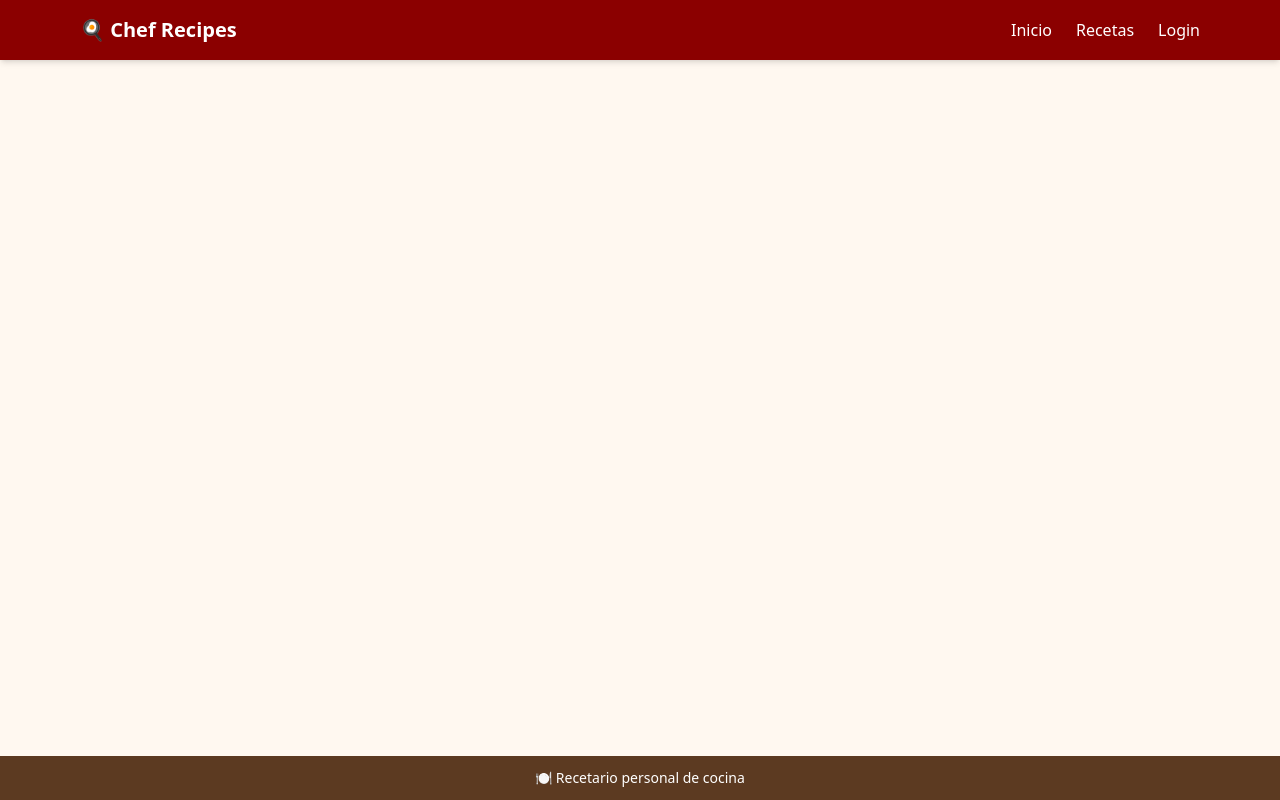
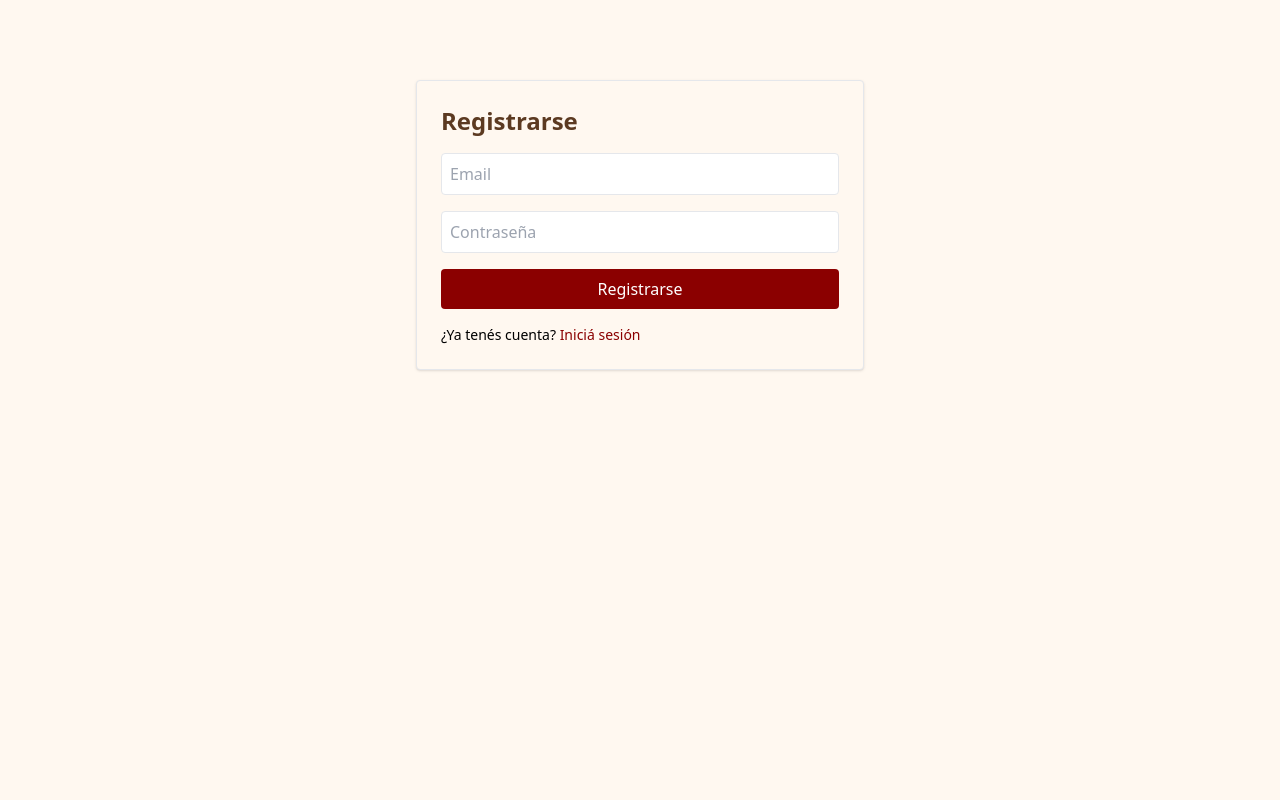
Before and after one commit to Cristian84Molina/Front-Chef-Recipes, a React (Vite) app: page /register in a window 1280 px wide. Built offline with nearby package versions, Linux system fonts and the light colour scheme.

Commit message:
modificacion Login 1

```diff
--- a/src/App.jsx
+++ b/src/App.jsx
@@ -1,30 +1,34 @@
-import { BrowserRouter as Router, Routes, Route } from "react-router-dom";
-import { UserProvider } from "./components/layout/UserContext";
+import { BrowserRouter as Router, Routes, Route, Navigate } from "react-router-dom";
 import Layout from "./components/layout/Layout";
 import RecipesPage from "./pages/RecipesPage";
 import RecipeDetail from "./pages/RecipeDetail";
 import CreateRecipePage from "./pages/CreateRecipePage";
 import EditRecipePage from "./pages/EditRecipePage";
 import LoginPage from "./pages/LoginPage";
-import MyRecipesPage from "./pages/MyRecipesPage";
+import RegisterPage from "./pages/RegisterPage";
+
+// Helper para rutas protegidas
+const PrivateRoute = ({ children }) => {
+  const token = localStorage.getItem("token");
+  return token ? children : <Navigate to="/" />;
+};
 
 function App() {
   return (
-    <UserProvider>
-      <Router>
-        <Layout>
-          <Routes>
-            <Route path="/" element={<RecipesPage />} />
-            <Route path="/recipes" element={<RecipesPage />} />
-            <Route path="/recipes/:id" element={<RecipeDetail />} />
-            <Route path="/create" element={<CreateRecipePage />} />
-            <Route path="/recipes/edit/:id" element={<EditRecipePage />} />
-            <Route path="/login" element={<LoginPage />} />
-            <Route path="/my" element={<MyRecipesPage />} />
-          </Routes>
-        </Layout>
-      </Router>
-    </UserProvider>
+    <Router>
+      <Routes>
+        <Route path="/" element={<LoginPage />} />
+        <Route path="/register" element={<RegisterPage />} />
+
+        <Route path="/recipes" element={<PrivateRoute><Layout><RecipesPage /></Layout></PrivateRoute>} />
+        <Route path="/recipes/:id" element={<PrivateRoute><Layout><RecipeDetail /></Layout></PrivateRoute>} />
+        <Route path="/create" element={<PrivateRoute><Layout><CreateRecipePage /></Layout></PrivateRoute>} />
+        <Route path="/recipes/edit/:id" element={<PrivateRoute><Layout><EditRecipePage /></Layout></PrivateRoute>} />
+
+        {/* Redirigir cualquier otra ruta al login */}
+        <Route path="*" element={<Navigate to="/" />} />
+      </Routes>
+    </Router>
   );
 }
 
--- a/src/components/layout/Layout.jsx
+++ b/src/components/layout/Layout.jsx
@@ -1,51 +1,75 @@
-import { useState, useContext } from "react";
-import { Link } from "react-router-dom";
-import { UserContext } from "./UserContext";
+// src/components/layout/Layout.jsx
+import { useState } from "react";
+import { Link, useNavigate } from "react-router-dom";
 
 export default function Layout({ children }) {
   const [menuOpen, setMenuOpen] = useState(false);
-  const { user, logoutUser } = useContext(UserContext);
+  const navigate = useNavigate();
+  const token = localStorage.getItem("token"); // revisamos si hay login
+
+  const handleLogout = () => {
+    localStorage.removeItem("token");
+    navigate("/"); // redirige al login
+  };
 
   return (
     <div className="min-h-screen flex flex-col bg-chefCream">
+
+      {/* HEADER */}
       <header className="bg-chefRed text-white shadow-md">
         <div className="max-w-6xl mx-auto flex justify-between items-center p-4">
           <h1 className="text-xl font-bold">🍳 Chef Recipes</h1>
 
-          <button className="md:hidden text-2xl" onClick={() => setMenuOpen(!menuOpen)}>☰</button>
+          {/* Botón menu mobile */}
+          <button
+            className="md:hidden text-2xl"
+            onClick={() => setMenuOpen(!menuOpen)}
+          >
+            ☰
+          </button>
 
-          <nav className="hidden md:flex gap-6 items-center">
+          {/* Menu desktop */}
+          <nav className="hidden md:flex gap-6">
             <Link to="/" className="hover:underline">Inicio</Link>
             <Link to="/recipes" className="hover:underline">Recetas</Link>
-            {user ? (
+            {token ? (
               <>
-                <Link to="/my" className="hover:underline">Mis Recetas</Link>
-                <button onClick={logoutUser} className="hover:underline">Cerrar sesión</button>
+                <Link to="/create" className="hover:underline">Crear</Link>
+                <button onClick={handleLogout} className="hover:underline">Logout</button>
               </>
             ) : (
-              <Link to="/login" className="hover:underline">Login</Link>
+              <>
+                <Link to="/" className="hover:underline">Login</Link>
+                <Link to="/register" className="hover:underline">Registrarse</Link>
+              </>
             )}
           </nav>
         </div>
 
+        {/* Menu mobile */}
         {menuOpen && (
           <div className="md:hidden bg-chefBrown p-4 flex flex-col gap-3">
             <Link to="/" className="text-white" onClick={() => setMenuOpen(false)}>Inicio</Link>
             <Link to="/recipes" className="text-white" onClick={() => setMenuOpen(false)}>Recetas</Link>
-            {user ? (
+            {token ? (
               <>
-                <Link to="/my" className="text-white" onClick={() => setMenuOpen(false)}>Mis Recetas</Link>
-                <button onClick={() => { logoutUser(); setMenuOpen(false); }} className="text-white">Cerrar sesión</button>
+                <Link to="/create" className="text-white" onClick={() => setMenuOpen(false)}>Crear</Link>
+                <button onClick={() => { handleLogout(); setMenuOpen(false); }} className="text-white">Logout</button>
               </>
             ) : (
-              <Link to="/login" className="text-white" onClick={() => setMenuOpen(false)}>Login</Link>
+              <>
+                <Link to="/" className="text-white" onClick={() => setMenuOpen(false)}>Login</Link>
+                <Link to="/register" className="text-white" onClick={() => setMenuOpen(false)}>Registrarse</Link>
+              </>
             )}
           </div>
         )}
       </header>
 
+      {/* CONTENIDO */}
       <main className="flex-1 max-w-6xl mx-auto p-4 w-full">{children}</main>
 
+      {/* FOOTER */}
       <footer className="bg-chefBrown text-white text-center p-3">
         <p className="text-sm">🍽 Recetario personal de cocina</p>
       </footer>
--- a/src/pages/LoginPage.jsx
+++ b/src/pages/LoginPage.jsx
@@ -1,35 +1,54 @@
-import { useState, useContext } from "react";
-import { useNavigate } from "react-router-dom";
-import { login } from "../services/auth";
-import { UserContext } from "../components/layout/UserContext";
+// src/pages/LoginPage.jsx
+import { useState } from "react";
+import { useNavigate, Link } from "react-router-dom";
+import API_URL from "../services/api";
 
 export default function LoginPage() {
+  const navigate = useNavigate();
   const [email, setEmail] = useState("");
   const [password, setPassword] = useState("");
-  const { loginUser } = useContext(UserContext);
-  const navigate = useNavigate();
+  const [loading, setLoading] = useState(false);
 
-  const handleSubmit = async (e) => {
+  const handleLogin = async (e) => {
     e.preventDefault();
+    setLoading(true);
+
     try {
-      const data = await login(email, password);
-      loginUser(data.user, data.token);
-      navigate("/recipes"); // Redirige al listado de recetas
+      const res = await fetch(`${API_URL}/users/login`, {
+        method: "POST",
+        headers: { "Content-Type": "application/json" },
+        body: JSON.stringify({ email, password }),
+      });
+
+      if (!res.ok) {
+        const data = await res.json();
+        alert(data.error || "Error en login");
+        setLoading(false);
+        return;
+      }
+
+      const { token } = await res.json();
+      localStorage.setItem("token", token);
+      navigate("/recipes");
     } catch (err) {
-      alert(err.message);
+      console.error(err);
+      alert("Error en login");
+    } finally {
+      setLoading(false);
     }
   };
 
   return (
-    <div className="max-w-md mx-auto p-4">
-      <h2 className="text-2xl font-bold mb-4 text-chefBrown">Login</h2>
-      <form onSubmit={handleSubmit} className="flex flex-col gap-4">
+    <div className="max-w-md mx-auto mt-20 p-6 border rounded shadow bg-chefCream">
+      <h2 className="text-2xl font-bold mb-4 text-chefBrown">Iniciar Sesión</h2>
+      <form onSubmit={handleLogin} className="flex flex-col gap-4">
         <input
           type="email"
           placeholder="Email"
           value={email}
           onChange={(e) => setEmail(e.target.value)}
           className="border p-2 rounded"
+          required
         />
         <input
           type="password"
@@ -37,14 +56,20 @@ export default function LoginPage() {
           value={password}
           onChange={(e) => setPassword(e.target.value)}
           className="border p-2 rounded"
+          required
         />
         <button
           type="submit"
-          className="bg-chefRed text-white px-6 py-2 rounded hover:bg-chefBrown transition"
+          disabled={loading}
+          className={`text-white px-4 py-2 rounded ${loading ? "bg-gray-400" : "bg-chefRed hover:bg-chefBrown"}`}
         >
-          Ingresar
+          {loading ? "Ingresando..." : "Ingresar"}
         </button>
       </form>
+      <p className="mt-4 text-sm">
+        ¿No tenés cuenta?{" "}
+        <Link to="/register" className="text-chefRed hover:underline">Registrate</Link>
+      </p>
     </div>
   );
 }
--- a/src/pages/RegisterPage.jsx
+++ b/src/pages/RegisterPage.jsx
@@ -1,10 +1,10 @@
+// src/pages/RegisterPage.jsx
 import { useState } from "react";
-import { useNavigate } from "react-router-dom";
+import { useNavigate, Link } from "react-router-dom";
 import API_URL from "../services/api";
 
-export default function RegisterPage({ setUser }) {
+export default function RegisterPage() {
   const navigate = useNavigate();
-  const [name, setName] = useState("");
   const [email, setEmail] = useState("");
   const [password, setPassword] = useState("");
   const [loading, setLoading] = useState(false);
@@ -17,44 +17,30 @@ export default function RegisterPage({ setUser }) {
       const res = await fetch(`${API_URL}/users/register`, {
         method: "POST",
         headers: { "Content-Type": "application/json" },
-        body: JSON.stringify({ name, email, password }),
+        body: JSON.stringify({ email, password }),
       });
 
-      if (!res.ok) throw new Error("Registro fallido");
+      if (!res.ok) {
+        const data = await res.json();
+        alert(data.error || "Error al registrarse");
+        setLoading(false);
+        return;
+      }
 
-      const data = await res.json();
-      // Guardamos token y usuario en localStorage
-      // Aquí asumimos que el backend devuelve token igual que login
-      const loginRes = await fetch(`${API_URL}/users/login`, {
-        method: "POST",
-        headers: { "Content-Type": "application/json" },
-        body: JSON.stringify({ email, password }),
-      });
-      const loginData = await loginRes.json();
-      localStorage.setItem("token", loginData.token);
-      localStorage.setItem("user", JSON.stringify(loginData.user));
-      setUser(loginData.user);
-      navigate("/recipes");
+      alert("Registro exitoso! Iniciá sesión ahora.");
+      navigate("/");
     } catch (err) {
       console.error(err);
-      alert("Error registrando usuario");
+      alert("Error al registrarse");
     } finally {
       setLoading(false);
     }
   };
 
   return (
-    <div className="max-w-md mx-auto p-4 mt-8 bg-chefCream rounded shadow">
-      <h2 className="text-2xl font-bold mb-4 text-chefBrown">Registrar usuario</h2>
+    <div className="max-w-md mx-auto mt-20 p-6 border rounded shadow bg-chefCream">
+      <h2 className="text-2xl font-bold mb-4 text-chefBrown">Registrarse</h2>
       <form onSubmit={handleRegister} className="flex flex-col gap-4">
-        <input
-          type="text"
-          placeholder="Nombre"
-          value={name}
-          onChange={(e) => setName(e.target.value)}
-          className="border p-2 rounded"
-          required
-        />
         <input
           type="email"
           placeholder="Email"
@@ -74,11 +60,15 @@ export default function RegisterPage({ setUser }) {
         <button
           type="submit"
           disabled={loading}
-          className={`${loading ? "bg-gray-400 cursor-not-allowed" : "bg-chefRed hover:bg-chefBrown"} text-white px-6 py-2 rounded transition`}
+          className={`text-white px-4 py-2 rounded ${loading ? "bg-gray-400" : "bg-chefRed hover:bg-chefBrown"}`}
         >
-          {loading ? "Registrando..." : "Registrar"}
+          {loading ? "Registrando..." : "Registrarse"}
         </button>
       </form>
+      <p className="mt-4 text-sm">
+        ¿Ya tenés cuenta?{" "}
+        <Link to="/" className="text-chefRed hover:underline">Iniciá sesión</Link>
+      </p>
     </div>
   );
 }
```
